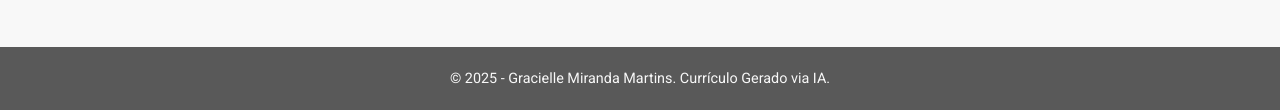
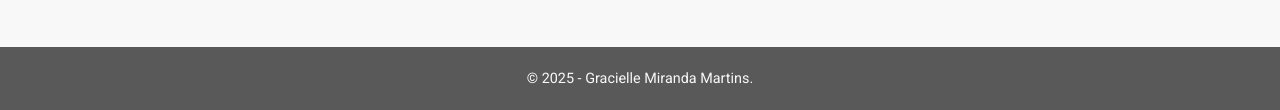
Before and after one commit to grathyees17/gracielle_miranda, a plain HTML site: page index.html in a window 1280 px wide. Shown: the part 2979-3089 px from the top of the page. Drawn offline with Linux system fonts and the light colour scheme.

Commit message:
doc: removed unused info

```diff
--- a/index.html
+++ b/index.html
@@ -134,7 +134,7 @@
     </main>
 
     <footer>
-        <p>&copy; 2025 - Gracielle Miranda Martins. Currículo Gerado via IA.</p>
+        <p>&copy; 2025 - Gracielle Miranda Martins. </p>
     </footer>
 
     <script src="script.js"></script>
```
